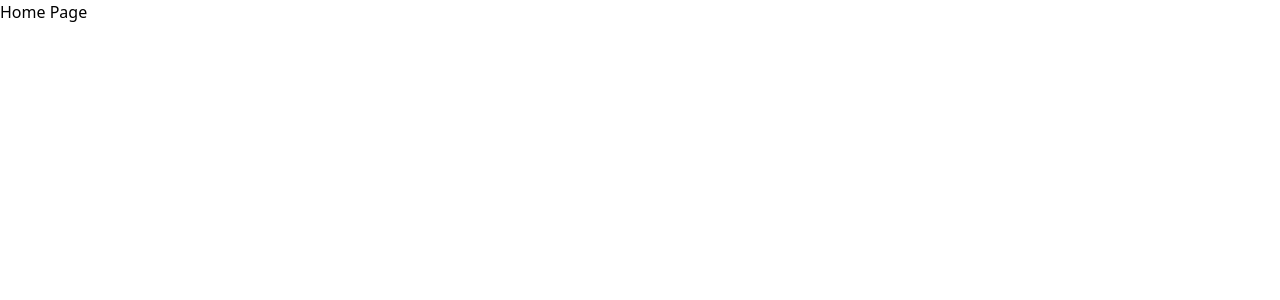
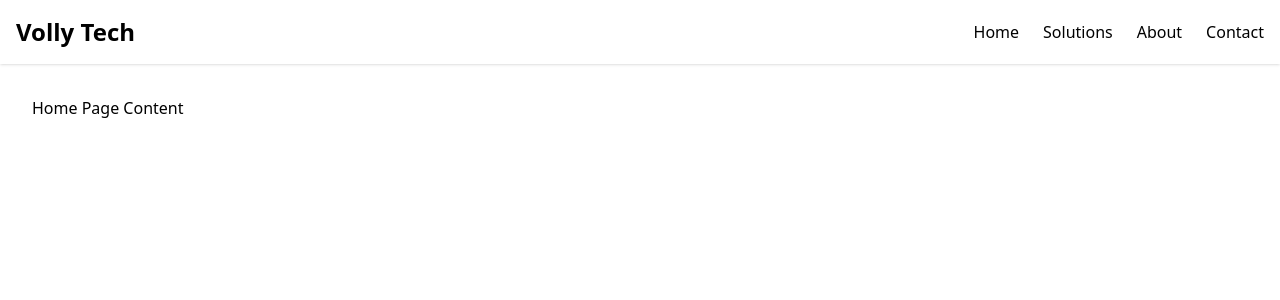
Before and after one commit to 0xM3x/volly_tech, a React (Vite) app: page / in a window 1280 px wide. Shown: the top 300 px of the page. Built offline with nearby package versions, Linux system fonts and the light colour scheme.

Commit message:
add initial Navbar with basic navigation links

```diff
--- /dev/null
+++ b/src/components/Navbar.jsx
@@ -0,0 +1,13 @@
+export default function Navbar() {
+  return (
+    <nav className="bg-white shadow p-4 flex justify-between items-center">
+      <h1 className="text-2xl font-bold">Volly Tech</h1>
+      <ul className="flex space-x-6">
+        <li><a href="#">Home</a></li>
+        <li><a href="#">Solutions</a></li>
+        <li><a href="#">About</a></li>
+        <li><a href="#">Contact</a></li>
+      </ul>
+    </nav>
+  );
+}
--- a/src/pages/Home.jsx
+++ b/src/pages/Home.jsx
@@ -1,3 +1,12 @@
+import Navbar from '../components/Navbar';
+
 export default function Home() {
-  return <div>Home Page</div>;
+  return (
+    <div>
+      <Navbar />
+      <div className="p-8">
+        Home Page Content
+      </div>
+    </div>
+  );
 }
```
